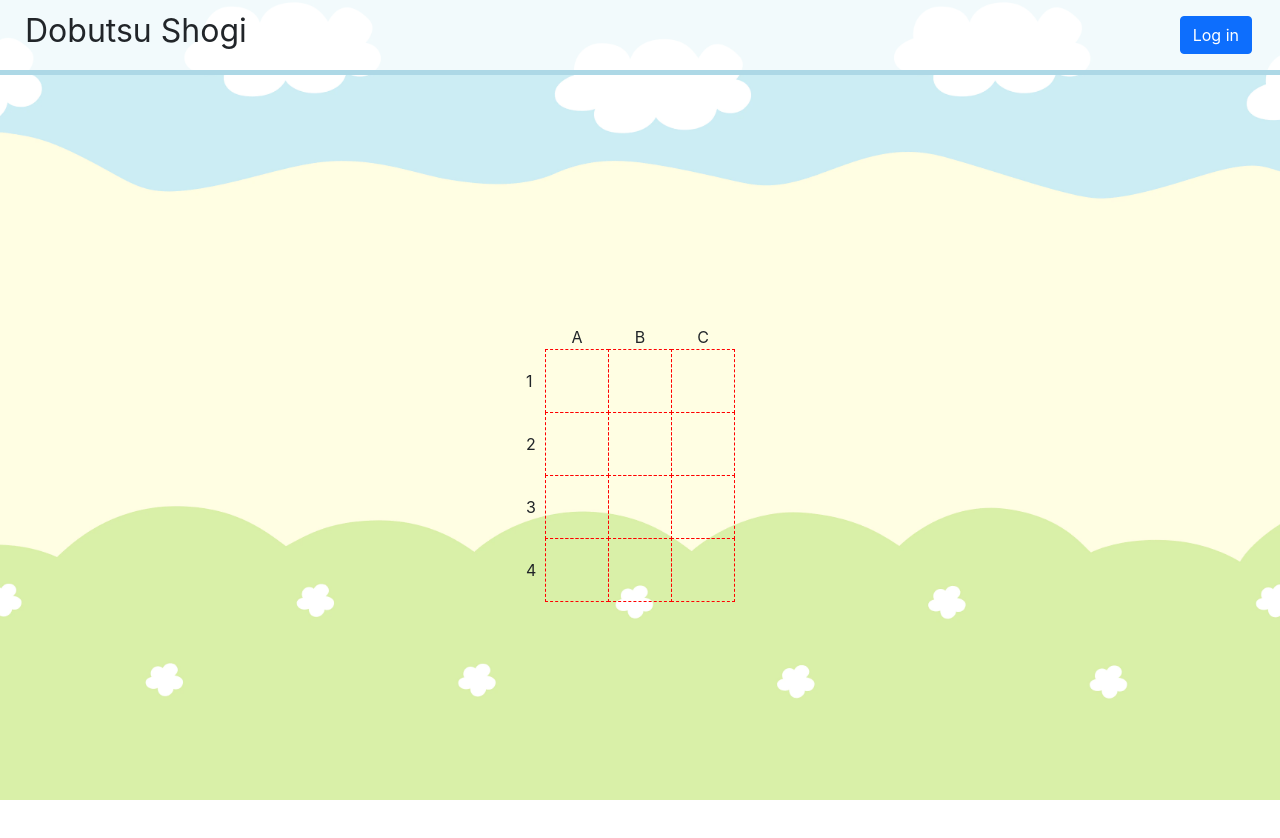
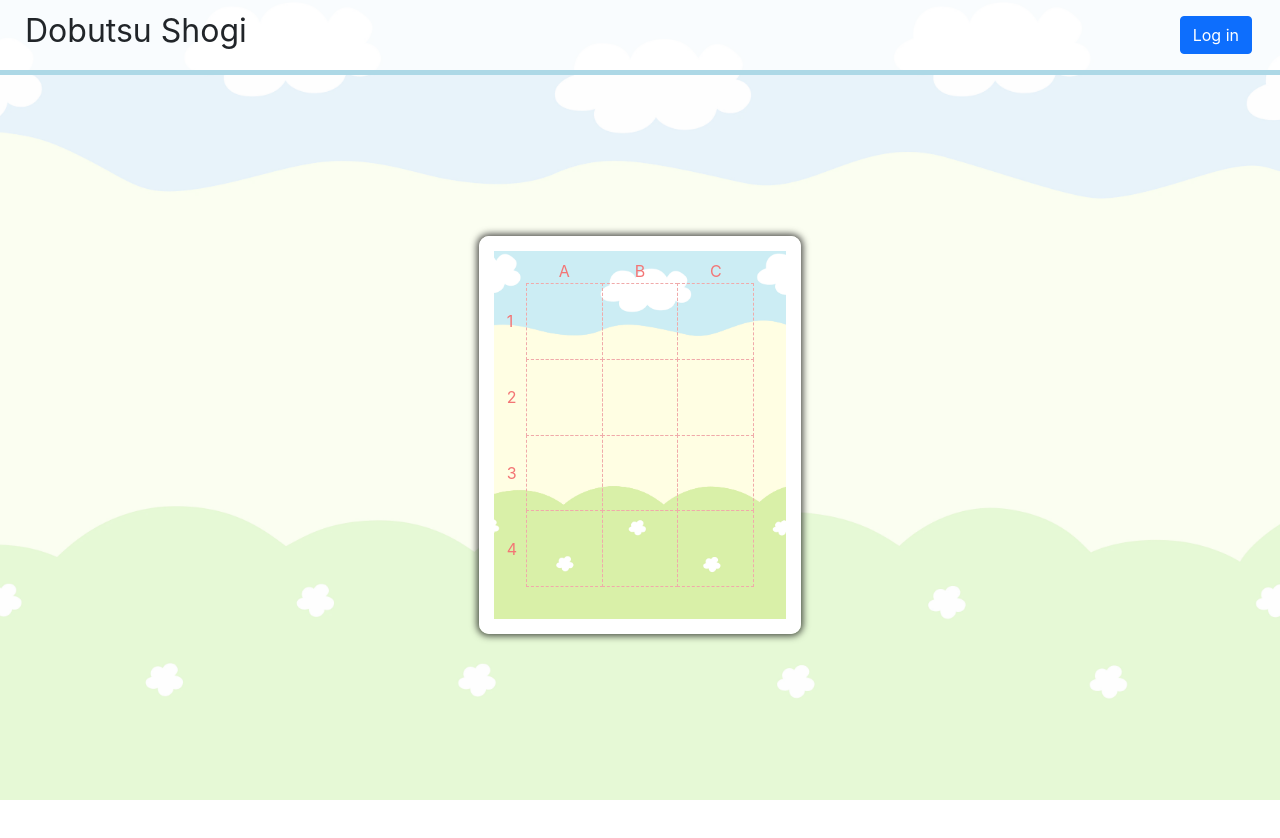
Before and after one commit to ivanburda1986/dobutsu-shogi, a React (Create React App) app: page /session in a window 1280 px wide. Shown: the top 838 px of the page. Built offline with nearby package versions, Linux system fonts and the light colour scheme; no server answers.

Commit message:
board bg

```diff
--- a/src/Session/Board/Board.module.css
+++ b/src/Session/Board/Board.module.css
@@ -2,4 +2,17 @@
   display: flex;
   justify-content: center;
   align-items: center;
+  margin-bottom: 5rem;
 }
+
+.BoardBg {
+  background-position: center;
+  background-repeat: no-repeat;
+  background-size: cover;
+  padding: 2rem;
+  border-radius: 10px;
+  border: 15px solid white;
+
+  -webkit-box-shadow: 0px 0px 7px 2px rgba(0, 0, 0, 0.7);
+  box-shadow: 0px 0px 7px 2px rgba(0, 0, 0, 0.7);
+}
--- a/src/Session/Board/Board.tsx
+++ b/src/Session/Board/Board.tsx
@@ -1,3 +1,4 @@
+import bg from "../../images/bg-clean.png";
 import { FC, useEffect, useState } from "react";
 import { Container, Row } from "react-bootstrap";
 import { gameType } from "../../api/firestore";
@@ -16,9 +17,11 @@ export const Board: FC<BoardInterface> = ({ type }) => {
 
   return (
     <Container className={`d-grid justify-content-center ${styles.Board}`}>
-      {rowNumbers.map((item) => (
-        <BoardRow rowNumber={item} columnLetters={columnLetters} />
-      ))}
+      <div style={{ backgroundImage: `url(${bg})` }} className={`${styles.BoardBg}`}>
+        {rowNumbers.map((item) => (
+          <BoardRow rowNumber={item} columnLetters={columnLetters} />
+        ))}
+      </div>
     </Container>
   );
 };
--- a/src/Session/Board/Field/Field.module.css
+++ b/src/Session/Board/Field/Field.module.css
@@ -3,10 +3,11 @@
   display: flex;
   justify-content: center;
   align-items: center;
-  border: 1px dashed red;
+  border: 1px dashed rgb(240, 170, 170);
   margin: -0.5px;
-  width: 5vw;
-  height: 5vw;
+  width: 6vw;
+  height: 6vw;
+  color: rgb(243, 117, 117);
 }
 
 .columnLetter {
--- a/src/index.css
+++ b/src/index.css
@@ -10,8 +10,11 @@
 }
 
 body {
-  background: url("./images/bg-clean.png") no-repeat center;
+  background: url("./images/bg-clean-light.png");
+  background-position: center;
+  background-repeat: no-repeat;
   background-size: cover;
+  /* background-color: rgba(255, 255, 226, 255); */
   font-family: -apple-system, BlinkMacSystemFont, "Segoe UI", "Roboto", "Oxygen", "Ubuntu", "Cantarell", "Fira Sans", "Droid Sans", "Helvetica Neue", sans-serif;
   font-family: "Inter", sans-serif;
   -webkit-font-smoothing: antialiased;
```
Also changed, not shown: src/images/bg-clean-light.png (added).
